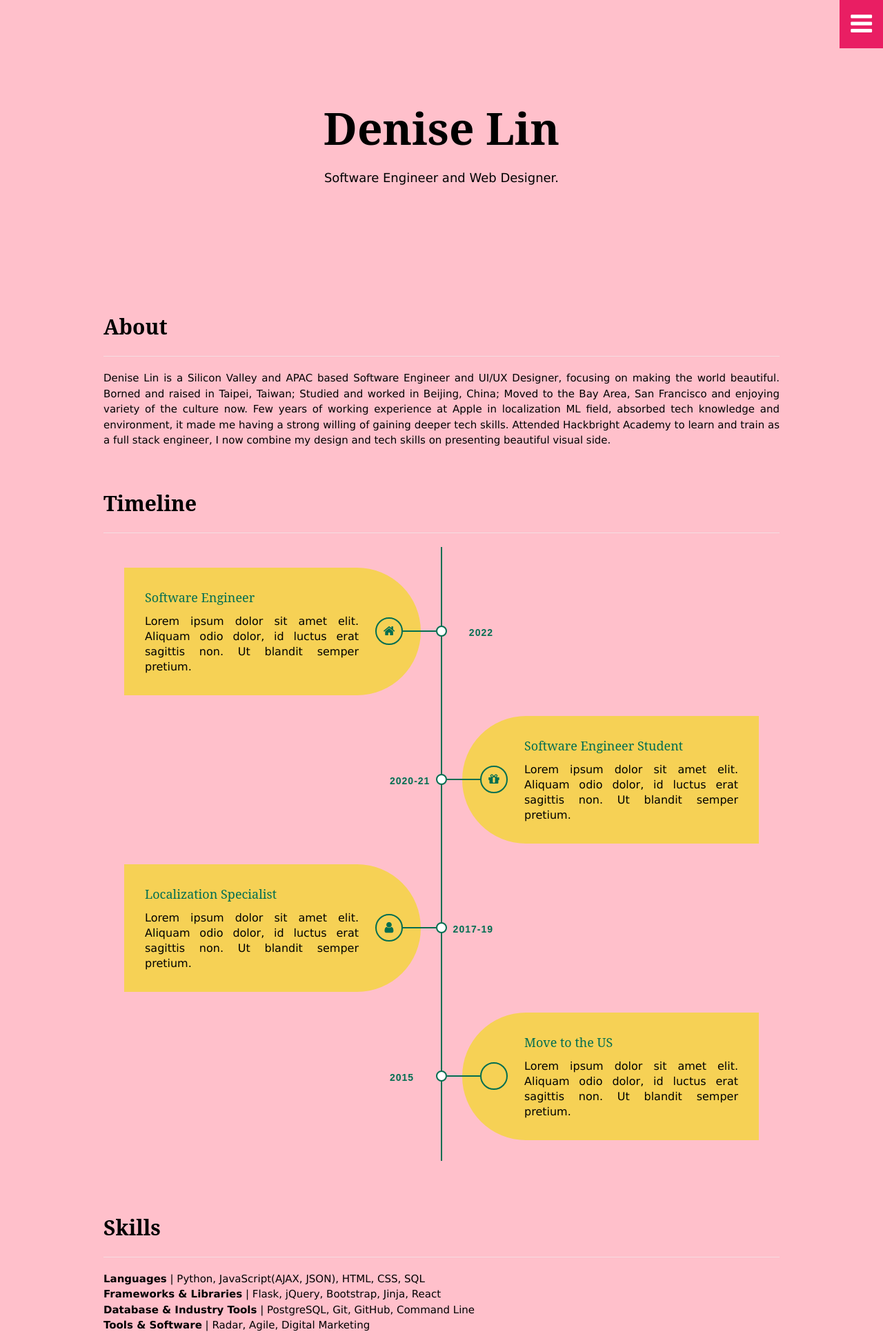
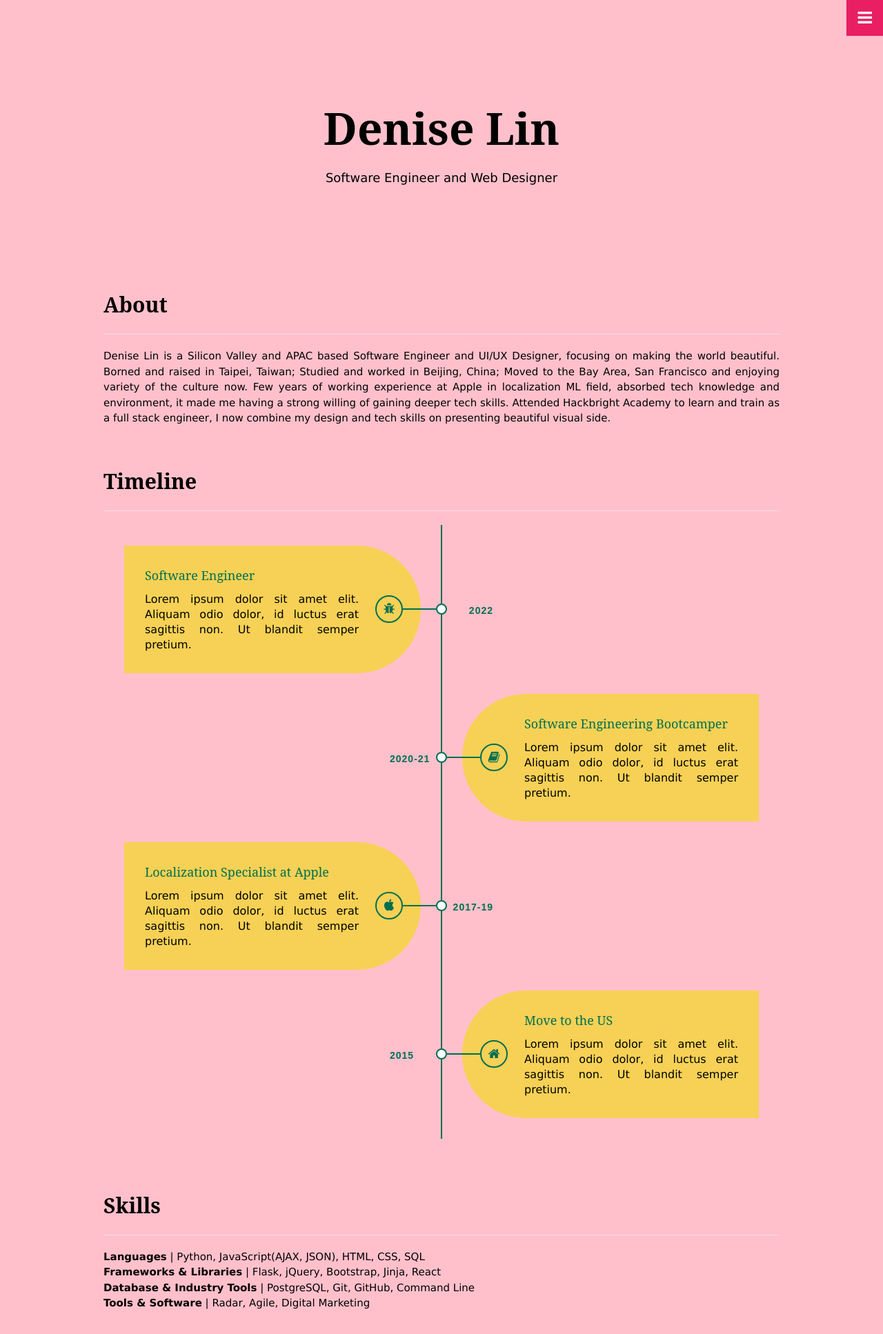
Before and after one commit to DeniseYT/Portfolio, a Flask app: page / in a window 1280 px wide. Shown: the top 1934 px of the page at 69% size. Run offline with Flask 2, Linux system fonts and the light colour scheme; parts of the project's set-up code (start-up, migrations or seed data) failed here and were passed over.

Commit message:
modify icons, colors,fonts,links

```diff
--- a/static/css/styles.css
+++ b/static/css/styles.css
@@ -21,6 +21,11 @@ body {
     border-radius: 16px;
 
   }
+
+.w3-bar-block {
+  font-family: 'Serif';
+
+}
 
 
 
--- a/templates/homepage.html
+++ b/templates/homepage.html
@@ -20,8 +20,8 @@
   <body>
 
     <!-- Hidden Sidebar (reveals when clicked on menu icon)-->
-    <nav class="w3-sidebar w3-white w3-animate-right w3-xxlarge" style="display:none;padding-top:150px;right:0;z-index:2" id="mySidebar">
-      <a href="javascript:void(0)" onclick="closeNav()" class="w3-button w3-white w3-xxxlarge w3-display-topright" style="padding:0 12px;">
+    <nav class="w3-sidebar w3-grey w3-animate-right w3-xxlarge" style="display:none;padding-top:150px;right:0;z-index:2" id="mySidebar">
+      <a href="javascript:void(0)" onclick="closeNav()" class="w3-button w3-pink w3-xxlarge w3-display-topright" style="padding:0 12px;">
         <i class="fa fa-remove"></i>
       </a>
       <div class="w3-bar-block w3-center">
@@ -35,7 +35,7 @@
     </nav>
 
     <!-- Menu icon to open sidebar -->
-  <span class="w3-button w3-top w3-pink w3-xxlarge w3-text-white w3-hover-text-black w3-hover-pink" style="width:auto;right:0;" onclick="openNav()"><i class="fa fa-bars"></i></span>
+  <span class="w3-button w3-top w3-pink w3-xlarge w3-text-white w3-hover-text-black w3-hover-pink" style="width:auto;right:0;" onclick="openNav()"><i class="fa fa-bars"></i></span>
 
 
     </div>
@@ -43,12 +43,12 @@
 
     <header class="w3-container w3-center" style="padding:128px 16px" id="home">
       <h1 class="w3-jumbo"><b>Denise Lin</b></h1>
-      <h5>Software Engineer and Web Designer.</h5>
+      <h5>Software Engineer and Web Designer</h5>
     </header>
 
 
     <!-- About Section -->
-  <div class="w3-content w3-justify w3-padding-32" id="about">
+  <div class="w3-content w3-justify w3-padding-10" id="about">
     <h2>About</h2>
     <hr class="w3-opacity">
     <p>Denise Lin is a Silicon Valley and APAC based Software Engineer and UI/UX Designer, focusing on making the world beautiful.
@@ -62,7 +62,7 @@
 
 
     <!-- Timeline Section -->
-  <div class="w3-padding-32 w3-content" id="portfolio">
+  <div class="w3-padding-32 w3-content" id="timeline">
     <h2 class="w3-text-black">Timeline</h2>
     <hr class="w3-opacity">
 
@@ -70,7 +70,7 @@
     <div class="timeline">
       <div class="container left">
         <div class="year">2022</div>
-        <i class="icon fa fa-home"></i>
+        <i class="icon fa fa-bug"></i>
         <div class="content">
           <h2>Software Engineer</h2>
           <p>
@@ -80,9 +80,9 @@
       </div>
       <div class="container right">
         <div class="year">2020-21</div>
-        <i class="icon fa fa-gift"></i>
+        <i class="icon fa fa-book"></i>
         <div class="content">
-          <h2>Software Engineer Student</h2>
+          <h2>Software Engineering Bootcamper</h2>
           <p>
             Lorem ipsum dolor sit amet elit. Aliquam odio dolor, id luctus erat sagittis non. Ut blandit semper pretium.
           </p>
@@ -90,9 +90,9 @@
       </div>
       <div class="container left">
         <div class="year">2017-19</div>
-        <i class="icon fa fa-user"></i>
+        <i class="icon fa fa-apple"></i>
         <div class="content">
-          <h2>Localization Specialist</h2>
+          <h2>Localization Specialist at Apple</h2>
           <p>
             Lorem ipsum dolor sit amet elit. Aliquam odio dolor, id luctus erat sagittis non. Ut blandit semper pretium.
           </p>
@@ -100,7 +100,7 @@
       </div>
       <div class="container right">
         <div class="year">2015</div>
-        <i class="icon fa fa-running"></i>
+        <i class="icon fa fa-home"></i>
         <div class="content">
           <h2>Move to the US</h2>
           <p>
@@ -115,7 +115,7 @@
 
 
     <!-- Skills Section -->
-  <div class="w3-padding-32 w3-content" id="portfolio">
+  <div class="w3-padding-32 w3-content" id="skills">
     <h2 class="w3-text-black">Skills</h2>
     <hr class="w3-opacity">
     <p><b>Languages</b> | Python, JavaScript(AJAX, JSON), HTML, CSS, SQL<br>
@@ -156,10 +156,9 @@
 
     <div class="w3-section">
       <p><i class="fa fa-map-marker fa-fw w3-xxlarge w3-margin-right"></i> San Francisco Bay Area, California, US</p>
-      <!-- <p><i class="fa fa-phone fa-fw w3-xxlarge w3-margin-right"></i> Phone: +00 151515</p> -->
-      <p><i class="fa fa-envelope fa-fw w3-xxlarge w3-margin-right"> </i> Email: denise.ytlin@gmail.com</p>
-      <p><i class="fa fa-info fa-fw w3-xxlarge w3-margin-right"> </i> <a href="https://github.com/DeniseYT" class="social github">github.com/DeniseYT</a></p>
-      <p><i class="fa fa-info-circle fa-fw w3-xxlarge w3-margin-right"> </i> <a href="https://www.linkedin.com/in/denise-lin-7b0171117/" class="social linkedin">linkedin.com/in/denise-lin-7b0171117/</a></p>
+      <p><i class="fa fa-envelope fa-fw w3-xxlarge w3-margin-right"> </i> <a href="mailto:denise.ytlin@gmail.com" class="social email">denise.ytlin@gmail.com</a></p>
+      <p><i class="fa fa-github fa-fw w3-xxlarge w3-margin-right"> </i> <a href="https://github.com/DeniseYT" class="social github">github.com/DeniseYT</a></p>
+      <p><i class="fa fa-linkedin fa-fw w3-xxlarge w3-margin-right"> </i> <a href="https://www.linkedin.com/in/denise-lin-7b0171117/" class="social linkedin">linkedin.com/in/denise-lin-7b0171117/</a></p>
 
     </div>
 
```
